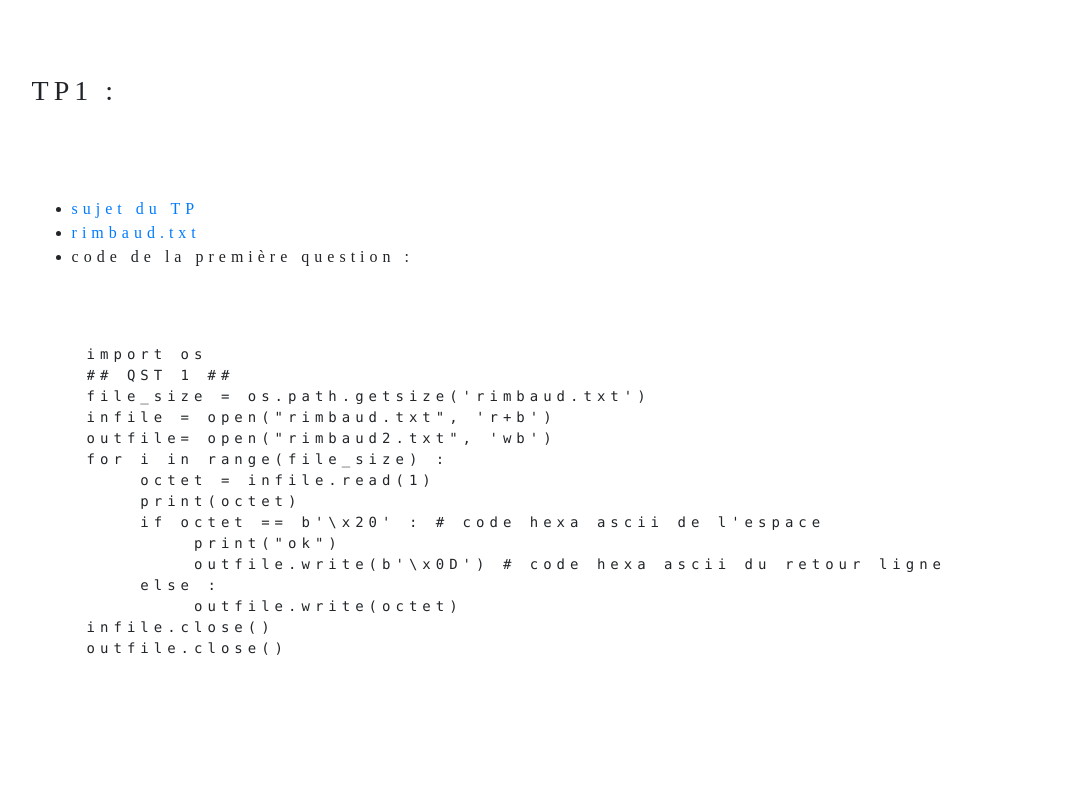
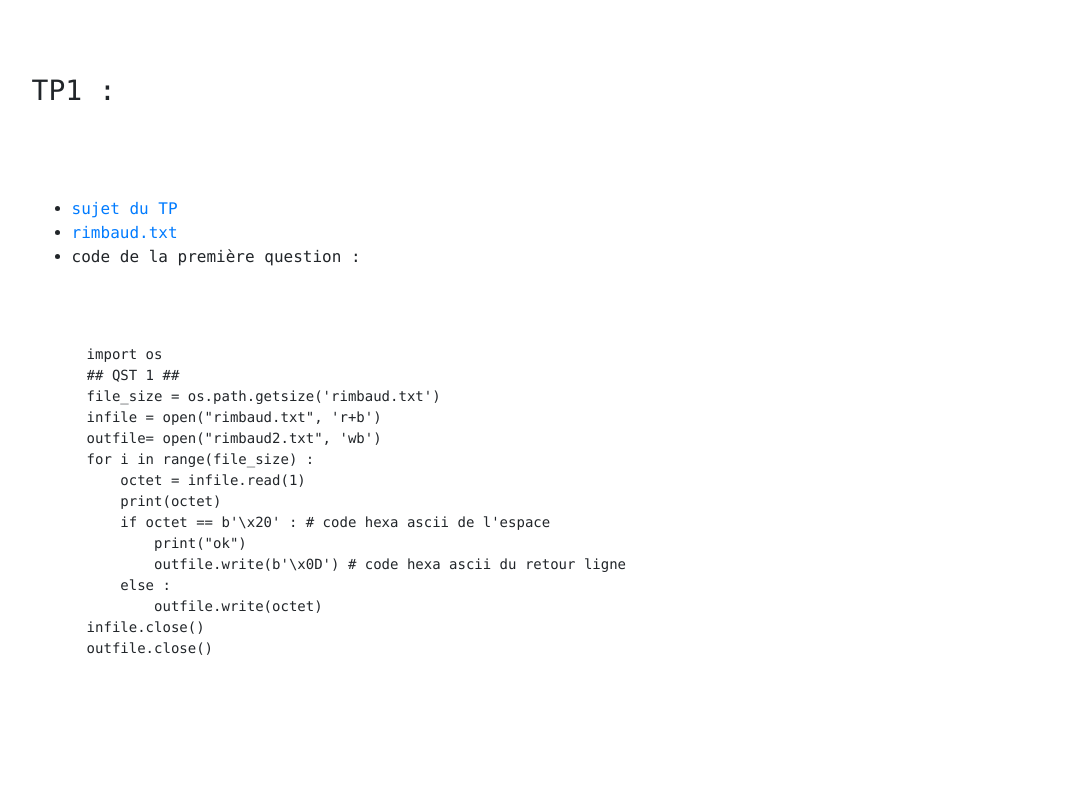
Before and after one commit to redalamphd/redalamphd.github.io, a plain HTML site: page index.html in a window 1280 px wide. Shown: the part 153-959 px from the top of the page, without its empty margins (58-1125 px from the left). Drawn offline with nearby package versions, Linux system fonts and the light colour scheme.

Commit message:
Update index.html

```diff
--- a/index.html
+++ b/index.html
@@ -8,17 +8,16 @@
     <link rel="stylesheet" href="https://stackpath.bootstrapcdn.com/bootstrap/4.3.1/css/bootstrap.min.css" integrity="sha384-ggOyR0iXCbMQv3Xipma34MD+dH/1fQ784/j6cY/iJTQUOhcWr7x9JvoRxT2MZw1T" crossorigin="anonymous">
   </head>
   <style>
-    body {font-family: "Times New Roman", Georgia, Serif;}
+    body {font-family: Monaco;}
     h1, h2, h3, h4, h5, h6, div {
-      font-family: "Playfair Display";
-      letter-spacing: 5px;
+      font-family: Monaco;
       margin: 7% 7%;
     }
     margin: 15% 10%;
     background-color: rgb(220, 220, 220);
     a:link {
     text-decoration: none;
-    font-family: "Playfair Display";
+    font-family: Monaco;
     font-size: 16px;
     }
   </style>
```
